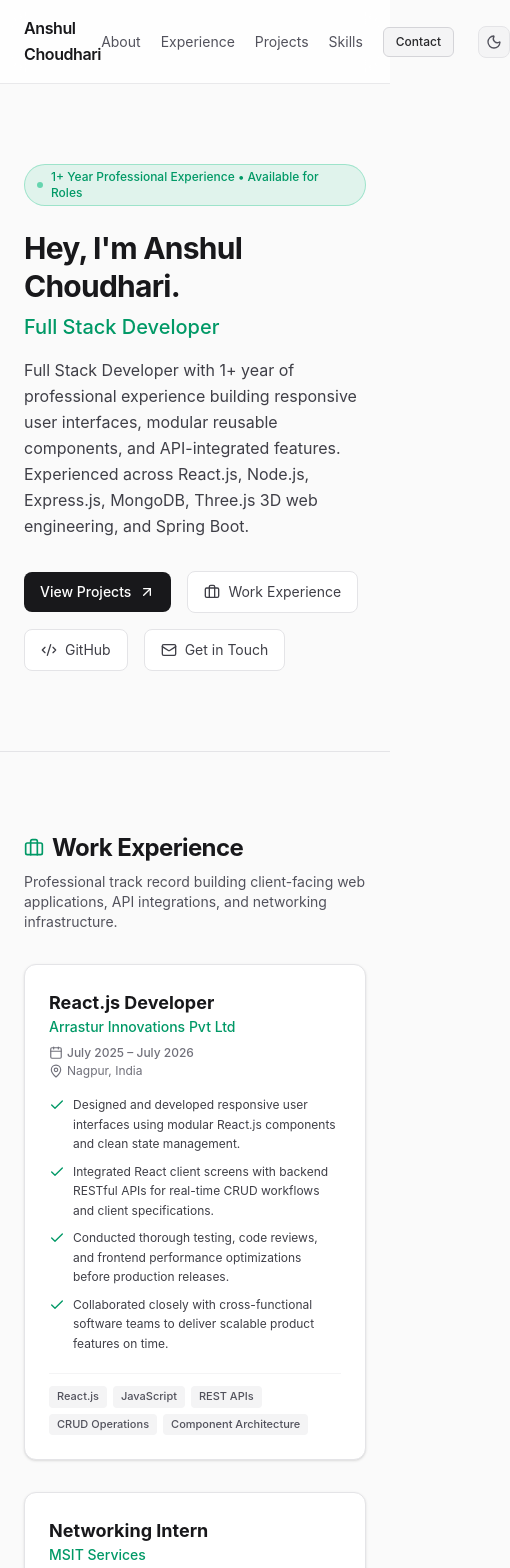
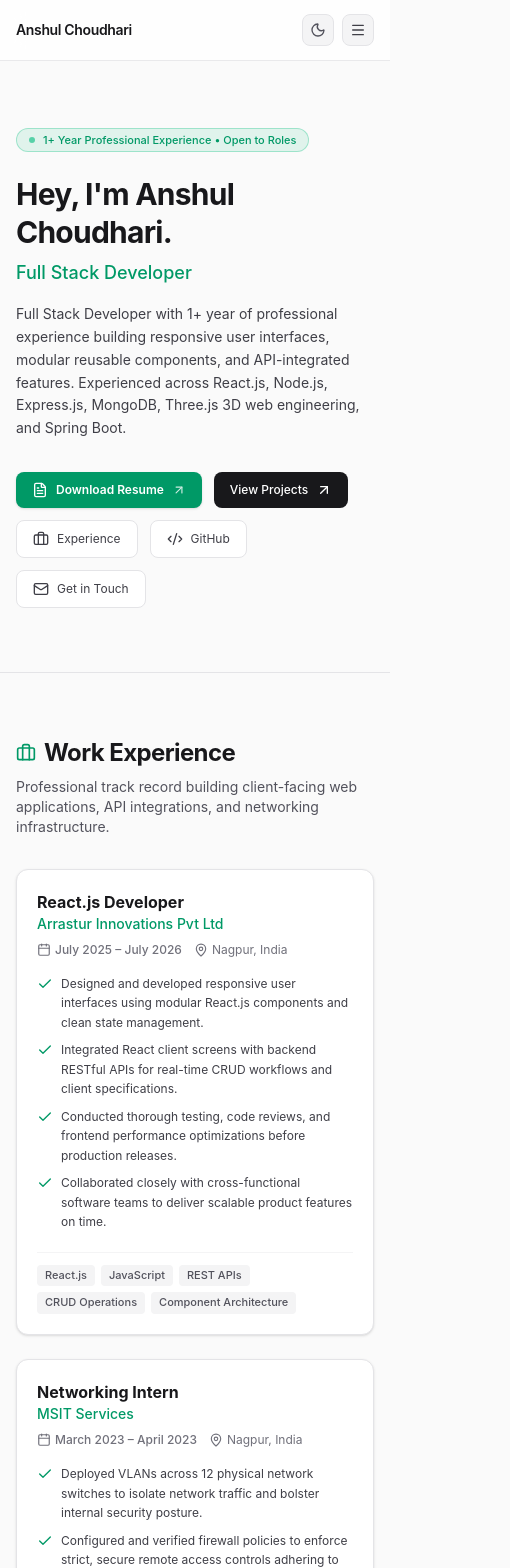
Before and after one commit to anshulchaudhari001/Portfolio, a Next.js app: page / in a window 390 px wide. Shown: the top 1568 px of the page, 510 px wide, since content can reach past the window. Built offline with nearby package versions, Linux system fonts and the light colour scheme.

Commit message:
feat: add resume, live links, and full mobile & tablet responsiveness

```diff
--- a/src/components/Contact.tsx
+++ b/src/components/Contact.tsx
@@ -21,27 +21,29 @@ export function Contact() {
   };
 
   return (
-    <section id="contact" className="py-20 scroll-mt-16">
-      <div className="mx-auto max-w-4xl px-6">
-        <h2 className="text-2xl font-bold tracking-tight text-zinc-900 dark:text-white">Let&apos;s Connect</h2>
-        <p className="mt-2 text-sm text-zinc-600 dark:text-zinc-400 max-w-xl leading-relaxed">
+    <section id="contact" className="py-16 sm:py-20 scroll-mt-16">
+      <div className="mx-auto max-w-4xl px-4 sm:px-6">
+        <h2 className="text-2xl sm:text-3xl font-bold tracking-tight text-zinc-900 dark:text-white">
+          Let&apos;s Connect
+        </h2>
+        <p className="mt-2 text-sm sm:text-base text-zinc-600 dark:text-zinc-400 max-w-xl leading-relaxed">
           I&apos;m currently open to full-time Software Engineer and React.js Developer roles.
           Whether you want to discuss a job opening, a project collaboration, or review technical architectures, feel free to reach out.
         </p>
 
-        <div className="mt-8 flex flex-wrap items-center gap-3 text-sm">
+        <div className="mt-8 flex flex-col sm:flex-row flex-wrap items-stretch sm:items-center gap-3 text-sm">
           {/* Email button */}
-          <div className="inline-flex items-center rounded-lg border border-zinc-200 dark:border-zinc-800 bg-white dark:bg-zinc-900/60 overflow-hidden">
+          <div className="flex items-center justify-between rounded-lg border border-zinc-200 dark:border-zinc-800 bg-white dark:bg-zinc-900/60 overflow-hidden">
             <a
               href={`mailto:${PERSONAL_INFO.email}`}
-              className="inline-flex items-center space-x-2 px-3.5 py-2.5 text-zinc-800 dark:text-zinc-200 hover:text-zinc-950 dark:hover:text-white transition-colors"
+              className="inline-flex items-center space-x-2 px-3.5 py-2.5 text-xs sm:text-sm text-zinc-800 dark:text-zinc-200 hover:text-zinc-950 dark:hover:text-white transition-colors truncate"
             >
-              <Mail className="h-4 w-4 text-emerald-600 dark:text-emerald-400" />
-              <span>{PERSONAL_INFO.email}</span>
+              <Mail className="h-4 w-4 text-emerald-600 dark:text-emerald-400 shrink-0" />
+              <span className="truncate">{PERSONAL_INFO.email}</span>
             </a>
             <button
               onClick={handleCopyEmail}
-              className="px-3 py-2.5 border-l border-zinc-200 dark:border-zinc-800 text-xs text-zinc-500 hover:text-zinc-800 dark:hover:text-zinc-200 transition-colors"
+              className="px-3 py-2.5 border-l border-zinc-200 dark:border-zinc-800 text-xs text-zinc-500 hover:text-zinc-800 dark:hover:text-zinc-200 transition-colors shrink-0"
               title="Copy Email"
             >
               {copiedEmail ? <Check className="h-3.5 w-3.5 text-emerald-500" /> : <Copy className="h-3.5 w-3.5" />}
@@ -49,46 +51,47 @@ export function Contact() {
           </div>
 
           {/* Phone button */}
-          <div className="inline-flex items-center rounded-lg border border-zinc-200 dark:border-zinc-800 bg-white dark:bg-zinc-900/60 overflow-hidden">
+          <div className="flex items-center justify-between rounded-lg border border-zinc-200 dark:border-zinc-800 bg-white dark:bg-zinc-900/60 overflow-hidden">
             <a
               href={`tel:${PERSONAL_INFO.phone.replace(/[^0-9+]/g, "")}`}
-              className="inline-flex items-center space-x-2 px-3.5 py-2.5 text-zinc-800 dark:text-zinc-200 hover:text-zinc-950 dark:hover:text-white transition-colors"
+              className="inline-flex items-center space-x-2 px-3.5 py-2.5 text-xs sm:text-sm text-zinc-800 dark:text-zinc-200 hover:text-zinc-950 dark:hover:text-white transition-colors"
             >
-              <Phone className="h-4 w-4 text-emerald-600 dark:text-emerald-400" />
+              <Phone className="h-4 w-4 text-emerald-600 dark:text-emerald-400 shrink-0" />
               <span>{PERSONAL_INFO.phone}</span>
             </a>
             <button
               onClick={handleCopyPhone}
-              className="px-3 py-2.5 border-l border-zinc-200 dark:border-zinc-800 text-xs text-zinc-500 hover:text-zinc-800 dark:hover:text-zinc-200 transition-colors"
+              className="px-3 py-2.5 border-l border-zinc-200 dark:border-zinc-800 text-xs text-zinc-500 hover:text-zinc-800 dark:hover:text-zinc-200 transition-colors shrink-0"
               title="Copy Phone Number"
             >
               {copiedPhone ? <Check className="h-3.5 w-3.5 text-emerald-500" /> : <Copy className="h-3.5 w-3.5" />}
             </button>
           </div>
 
-          {/* GitHub */}
+          {/* Links */}
+          <div className="flex items-center gap-3">
             <a
               href={PERSONAL_INFO.github}
               target="_blank"
               rel="noreferrer"
-            className="inline-flex items-center space-x-2 rounded-lg border border-zinc-200 dark:border-zinc-800 bg-white dark:bg-zinc-900/60 px-4 py-2.5 text-zinc-700 dark:text-zinc-300 hover:border-zinc-400 dark:hover:border-zinc-700 hover:text-zinc-950 dark:hover:text-white transition-colors"
+              className="flex-1 sm:flex-none inline-flex justify-center items-center space-x-2 rounded-lg border border-zinc-200 dark:border-zinc-800 bg-white dark:bg-zinc-900/60 px-4 py-2.5 text-xs sm:text-sm text-zinc-700 dark:text-zinc-300 hover:border-zinc-400 dark:hover:border-zinc-700 hover:text-zinc-950 dark:hover:text-white transition-colors"
             >
               <Code2 className="h-4 w-4" />
               <span>GitHub</span>
               <ArrowUpRight className="h-3 w-3 opacity-60" />
             </a>
 
-          {/* LinkedIn */}
             <a
               href={PERSONAL_INFO.linkedin}
               target="_blank"
               rel="noreferrer"
-            className="inline-flex items-center space-x-2 rounded-lg border border-zinc-200 dark:border-zinc-800 bg-white dark:bg-zinc-900/60 px-4 py-2.5 text-zinc-700 dark:text-zinc-300 hover:border-zinc-400 dark:hover:border-zinc-700 hover:text-zinc-950 dark:hover:text-white transition-colors"
+              className="flex-1 sm:flex-none inline-flex justify-center items-center space-x-2 rounded-lg border border-zinc-200 dark:border-zinc-800 bg-white dark:bg-zinc-900/60 px-4 py-2.5 text-xs sm:text-sm text-zinc-700 dark:text-zinc-300 hover:border-zinc-400 dark:hover:border-zinc-700 hover:text-zinc-950 dark:hover:text-white transition-colors"
             >
               <Globe className="h-4 w-4" />
               <span>LinkedIn</span>
               <ArrowUpRight className="h-3 w-3 opacity-60" />
             </a>
+          </div>
         </div>
 
         <div className="mt-16 pt-8 border-t border-zinc-200 dark:border-zinc-900 text-xs text-zinc-500 flex flex-col sm:flex-row items-center justify-between gap-2">
--- a/src/components/ExperienceSection.tsx
+++ b/src/components/ExperienceSection.tsx
@@ -6,29 +6,29 @@ import { Briefcase, GraduationCap, MapPin, Calendar, Check } from "lucide-react"
 
 export function ExperienceSection() {
   return (
-    <section id="experience" className="py-20 border-b border-zinc-200 dark:border-zinc-800/60">
-      <div className="mx-auto max-w-4xl px-6">
+    <section id="experience" className="py-16 sm:py-20 border-b border-zinc-200 dark:border-zinc-800/60 scroll-mt-16">
+      <div className="mx-auto max-w-4xl px-4 sm:px-6">
         {/* Work Experience */}
         <div>
           <div className="flex items-center space-x-2 text-emerald-600 dark:text-emerald-400 mb-2">
             <Briefcase className="h-5 w-5" />
-            <h2 className="text-2xl font-bold tracking-tight text-zinc-900 dark:text-white">
+            <h2 className="text-2xl sm:text-3xl font-bold tracking-tight text-zinc-900 dark:text-white">
               Work Experience
             </h2>
           </div>
-          <p className="text-sm text-zinc-600 dark:text-zinc-400">
+          <p className="text-sm sm:text-base text-zinc-600 dark:text-zinc-400">
             Professional track record building client-facing web applications, API integrations, and networking infrastructure.
           </p>
 
-          <div className="mt-8 space-y-8">
+          <div className="mt-8 space-y-6 sm:space-y-8">
             {EXPERIENCES.map((exp, idx) => (
               <div
                 key={idx}
-                className="rounded-xl border border-zinc-200 dark:border-zinc-800/80 bg-white dark:bg-zinc-900/40 p-6 sm:p-7 shadow-sm dark:shadow-none"
+                className="rounded-xl border border-zinc-200 dark:border-zinc-800/80 bg-white dark:bg-zinc-900/40 p-5 sm:p-7 shadow-sm dark:shadow-none"
               >
-                <div className="flex flex-wrap items-start justify-between gap-2">
+                <div className="flex flex-col sm:flex-row sm:items-start justify-between gap-1 sm:gap-2">
                   <div>
-                    <h3 className="text-lg font-bold text-zinc-900 dark:text-white">
+                    <h3 className="text-base sm:text-lg font-bold text-zinc-900 dark:text-white">
                       {exp.role}
                     </h3>
                     <div className="text-sm font-medium text-emerald-600 dark:text-emerald-400">
@@ -36,12 +36,12 @@ export function ExperienceSection() {
                     </div>
                   </div>
 
-                  <div className="flex flex-col sm:items-end text-xs text-zinc-500 dark:text-zinc-400">
+                  <div className="flex flex-row sm:flex-col sm:items-end gap-3 sm:gap-0.5 text-xs text-zinc-500 dark:text-zinc-400 mt-1 sm:mt-0">
                     <span className="flex items-center space-x-1 font-medium">
                       <Calendar className="h-3.5 w-3.5" />
                       <span>{exp.period}</span>
                     </span>
-                    <span className="flex items-center space-x-1 mt-0.5">
+                    <span className="flex items-center space-x-1">
                       <MapPin className="h-3.5 w-3.5" />
                       <span>{exp.location}</span>
                     </span>
@@ -79,7 +79,7 @@ export function ExperienceSection() {
         <div className="mt-16 pt-12 border-t border-zinc-200/60 dark:border-zinc-800/40">
           <div className="flex items-center space-x-2 text-emerald-600 dark:text-emerald-400 mb-2">
             <GraduationCap className="h-5 w-5" />
-            <h3 className="text-xl font-bold tracking-tight text-zinc-900 dark:text-white">
+            <h3 className="text-xl sm:text-2xl font-bold tracking-tight text-zinc-900 dark:text-white">
               Education
             </h3>
           </div>
@@ -88,22 +88,22 @@ export function ExperienceSection() {
             {EDUCATION_DATA.map((edu, idx) => (
               <div
                 key={idx}
-                className="rounded-xl border border-zinc-200 dark:border-zinc-800/80 bg-white dark:bg-zinc-900/40 p-6 shadow-sm dark:shadow-none flex flex-wrap items-center justify-between gap-4"
+                className="rounded-xl border border-zinc-200 dark:border-zinc-800/80 bg-white dark:bg-zinc-900/40 p-5 sm:p-6 shadow-sm dark:shadow-none flex flex-col sm:flex-row sm:items-center justify-between gap-4"
               >
                 <div>
                   <h4 className="text-base font-bold text-zinc-900 dark:text-white">
                     {edu.degree}
                   </h4>
-                  <p className="text-sm text-zinc-600 dark:text-zinc-400 mt-0.5">
+                  <p className="text-xs sm:text-sm text-zinc-600 dark:text-zinc-400 mt-0.5">
                     {edu.institution} &bull; {edu.location}
                   </p>
                 </div>
 
-                <div className="text-left sm:text-right">
+                <div className="flex sm:flex-col items-center sm:items-end justify-between sm:justify-start">
                   <span className="inline-block rounded-md bg-emerald-500/10 border border-emerald-500/20 px-2.5 py-1 text-xs font-semibold text-emerald-600 dark:text-emerald-400">
                     {edu.score}
                   </span>
-                  <div className="text-xs text-zinc-500 mt-1">{edu.year}</div>
+                  <div className="text-xs text-zinc-500 sm:mt-1">{edu.year}</div>
                 </div>
               </div>
             ))}
--- a/src/components/Hero.tsx
+++ b/src/components/Hero.tsx
@@ -2,55 +2,72 @@
 
 import React from "react";
 import { PERSONAL_INFO } from "@/data/portfolioData";
-import { ArrowUpRight, Code2, Mail, Phone, Briefcase } from "lucide-react";
+import { ArrowUpRight, Code2, Mail, FileText, Briefcase } from "lucide-react";
 
 export function Hero() {
   return (
-    <section id="about" className="py-20 border-b border-zinc-200 dark:border-zinc-800/60">
-      <div className="mx-auto max-w-4xl px-6">
+    <section id="about" className="py-16 sm:py-24 border-b border-zinc-200 dark:border-zinc-800/60">
+      <div className="mx-auto max-w-4xl px-4 sm:px-6">
         <div className="inline-flex items-center space-x-2 rounded-full border border-emerald-500/30 bg-emerald-500/10 px-3 py-1 text-xs text-emerald-600 dark:text-emerald-400 mb-6">
           <span className="h-1.5 w-1.5 rounded-full bg-emerald-500 dark:bg-emerald-400 animate-pulse"></span>
-          <span className="font-medium">1+ Year Professional Experience &bull; Available for Roles</span>
+          <span className="font-medium text-[11px] sm:text-xs">
+            1+ Year Professional Experience &bull; Open to Roles
+          </span>
         </div>
 
         <h1 className="text-3xl sm:text-5xl font-bold tracking-tight text-zinc-900 dark:text-white leading-tight">
           Hey, I&apos;m {PERSONAL_INFO.name}.
         </h1>
-        <p className="mt-2 text-xl font-medium text-emerald-600 dark:text-emerald-400">
+        <p className="mt-2 text-lg sm:text-xl font-medium text-emerald-600 dark:text-emerald-400">
           {PERSONAL_INFO.role}
         </p>
 
-        <p className="mt-4 text-base sm:text-lg text-zinc-700 dark:text-zinc-300 font-normal leading-relaxed">
+        <p className="mt-4 text-sm sm:text-base md:text-lg text-zinc-700 dark:text-zinc-300 font-normal leading-relaxed">
           {PERSONAL_INFO.summary}
         </p>
 
-        <div className="mt-8 flex flex-wrap items-center gap-4">
+        {/* Action Buttons - Fully responsive grid/flex */}
+        <div className="mt-8 flex flex-wrap items-center gap-3 sm:gap-4">
+          <a
+            href={PERSONAL_INFO.resumeUrl}
+            target="_blank"
+            rel="noreferrer"
+            className="inline-flex items-center space-x-2 rounded-lg bg-emerald-600 dark:bg-emerald-500 px-4 py-2.5 text-xs sm:text-sm font-semibold text-white dark:text-zinc-950 hover:bg-emerald-500 dark:hover:bg-emerald-400 transition-colors shadow-sm"
+          >
+            <FileText className="h-4 w-4" />
+            <span>Download Resume</span>
+            <ArrowUpRight className="h-3.5 w-3.5 opacity-80" />
+          </a>
+
           <a
             href="#projects"
-            className="inline-flex items-center space-x-2 rounded-lg bg-zinc-900 dark:bg-zinc-100 px-4 py-2.5 text-sm font-medium text-white dark:text-zinc-950 hover:bg-zinc-800 dark:hover:bg-white transition-colors"
+            className="inline-flex items-center space-x-2 rounded-lg bg-zinc-900 dark:bg-zinc-100 px-4 py-2.5 text-xs sm:text-sm font-medium text-white dark:text-zinc-950 hover:bg-zinc-800 dark:hover:bg-white transition-colors"
           >
             <span>View Projects</span>
             <ArrowUpRight className="h-4 w-4" />
           </a>
+
           <a
             href="#experience"
-            className="inline-flex items-center space-x-2 rounded-lg border border-zinc-200 dark:border-zinc-800 bg-white dark:bg-zinc-900/60 px-4 py-2.5 text-sm text-zinc-700 dark:text-zinc-300 hover:border-zinc-400 dark:hover:border-zinc-700 hover:text-zinc-950 dark:hover:text-white transition-colors"
+            className="inline-flex items-center space-x-2 rounded-lg border border-zinc-200 dark:border-zinc-800 bg-white dark:bg-zinc-900/60 px-4 py-2.5 text-xs sm:text-sm text-zinc-700 dark:text-zinc-300 hover:border-zinc-400 dark:hover:border-zinc-700 hover:text-zinc-950 dark:hover:text-white transition-colors"
           >
             <Briefcase className="h-4 w-4" />
-            <span>Work Experience</span>
+            <span>Experience</span>
           </a>
+
           <a
             href={PERSONAL_INFO.github}
             target="_blank"
             rel="noreferrer"
-            className="inline-flex items-center space-x-2 rounded-lg border border-zinc-200 dark:border-zinc-800 bg-white dark:bg-zinc-900/60 px-4 py-2.5 text-sm text-zinc-700 dark:text-zinc-300 hover:border-zinc-400 dark:hover:border-zinc-700 hover:text-zinc-950 dark:hover:text-white transition-colors"
+            className="inline-flex items-center space-x-2 rounded-lg border border-zinc-200 dark:border-zinc-800 bg-white dark:bg-zinc-900/60 px-4 py-2.5 text-xs sm:text-sm text-zinc-700 dark:text-zinc-300 hover:border-zinc-400 dark:hover:border-zinc-700 hover:text-zinc-950 dark:hover:text-white transition-colors"
           >
             <Code2 className="h-4 w-4" />
             <span>GitHub</span>
           </a>
+
           <a
             href="#contact"
-            className="inline-flex items-center space-x-2 rounded-lg border border-zinc-200 dark:border-zinc-800 bg-white dark:bg-zinc-900/60 px-4 py-2.5 text-sm text-zinc-700 dark:text-zinc-300 hover:border-zinc-400 dark:hover:border-zinc-700 hover:text-zinc-950 dark:hover:text-white transition-colors"
+            className="inline-flex items-center space-x-2 rounded-lg border border-zinc-200 dark:border-zinc-800 bg-white dark:bg-zinc-900/60 px-4 py-2.5 text-xs sm:text-sm text-zinc-700 dark:text-zinc-300 hover:border-zinc-400 dark:hover:border-zinc-700 hover:text-zinc-950 dark:hover:text-white transition-colors"
           >
             <Mail className="h-4 w-4" />
             <span>Get in Touch</span>
--- a/src/components/Navigation.tsx
+++ b/src/components/Navigation.tsx
@@ -1,20 +1,26 @@
 "use client";
 
-import React from "react";
+import React, { useState } from "react";
 import { ThemeToggle } from "@/components/ThemeToggle";
+import { Menu, X } from "lucide-react";
 
 export function Navigation() {
+  const [mobileMenuOpen, setMobileMenuOpen] = useState(false);
+
+  const closeMenu = () => setMobileMenuOpen(false);
+
   return (
     <header className="sticky top-0 z-50 w-full border-b border-zinc-200/80 dark:border-zinc-800/80 bg-white/80 dark:bg-[#090a0b]/80 backdrop-blur-md transition-colors">
-      <div className="mx-auto flex max-w-4xl items-center justify-between px-6 py-4">
+      <div className="mx-auto flex max-w-4xl items-center justify-between px-4 sm:px-6 py-3.5">
         <a
           href="#"
-          className="font-semibold text-zinc-900 dark:text-zinc-100 hover:text-zinc-600 dark:hover:text-white transition-colors tracking-tight"
+          className="font-semibold text-zinc-900 dark:text-zinc-100 hover:text-zinc-600 dark:hover:text-white transition-colors tracking-tight text-sm sm:text-base"
         >
           Anshul Choudhari
         </a>
 
-        <div className="flex items-center space-x-6">
+        {/* Desktop Navigation */}
+        <div className="hidden md:flex items-center space-x-6">
           <nav className="flex items-center space-x-5 text-sm text-zinc-600 dark:text-zinc-400">
             <a href="#about" className="hover:text-zinc-900 dark:hover:text-zinc-100 transition-colors">
               About
@@ -36,10 +42,64 @@ export function Navigation() {
             </a>
           </nav>
 
-          {/* Day / Night Theme Toggle */}
           <ThemeToggle />
         </div>
+
+        {/* Mobile / Tablet Controls */}
+        <div className="flex items-center space-x-2 md:hidden">
+          <ThemeToggle />
+          <button
+            onClick={() => setMobileMenuOpen(!mobileMenuOpen)}
+            className="flex h-8 w-8 items-center justify-center rounded-lg border border-zinc-200 dark:border-zinc-800 bg-zinc-100 dark:bg-zinc-900 text-zinc-700 dark:text-zinc-200"
+            aria-label="Toggle Navigation Menu"
+          >
+            {mobileMenuOpen ? <X className="h-4 w-4" /> : <Menu className="h-4 w-4" />}
+          </button>
+        </div>
       </div>
+
+      {/* Mobile Dropdown Menu */}
+      {mobileMenuOpen && (
+        <div className="md:hidden border-b border-zinc-200 dark:border-zinc-800 bg-white/95 dark:bg-[#090a0b]/95 backdrop-blur-md px-4 py-4 space-y-3">
+          <nav className="flex flex-col space-y-2.5 text-sm font-medium text-zinc-700 dark:text-zinc-300">
+            <a
+              href="#about"
+              onClick={closeMenu}
+              className="px-2 py-1.5 rounded-md hover:bg-zinc-100 dark:hover:bg-zinc-900 transition-colors"
+            >
+              About
+            </a>
+            <a
+              href="#experience"
+              onClick={closeMenu}
+              className="px-2 py-1.5 rounded-md hover:bg-zinc-100 dark:hover:bg-zinc-900 transition-colors"
+            >
+              Experience
+            </a>
+            <a
+              href="#projects"
+              onClick={closeMenu}
+              className="px-2 py-1.5 rounded-md hover:bg-zinc-100 dark:hover:bg-zinc-900 transition-colors"
+            >
+              Projects
+            </a>
+            <a
+              href="#skills"
+              onClick={closeMenu}
+              className="px-2 py-1.5 rounded-md hover:bg-zinc-100 dark:hover:bg-zinc-900 transition-colors"
+            >
+              Skills
+            </a>
+            <a
+              href="#contact"
+              onClick={closeMenu}
+              className="px-2 py-1.5 rounded-md text-emerald-600 dark:text-emerald-400 font-semibold"
+            >
+              Contact Me &rarr;
+            </a>
+          </nav>
+        </div>
+      )}
     </header>
   );
 }
--- a/src/data/portfolioData.ts
+++ b/src/data/portfolioData.ts
@@ -33,7 +33,8 @@ export const PERSONAL_INFO = {
   email: "anshulchaudhari97@gmail.com",
   phone: "+91-9579182784",
   github: "https://github.com/anshulchaudhari001",
-  linkedin: "https://www.linkedin.com/in/anshul-chaudhari-599187212/", // Placeholder or direct URL
+  linkedin: "https://www.linkedin.com/in/anshul-choudhari-aa1046230/",
+  resumeUrl: "https://drive.google.com/file/d/1Mu9XSt2vcSVRoRnCTHsoeEGkjhKgaX9c/view?usp=sharing",
   summary:
     "Full Stack Developer with 1+ year of professional experience building responsive user interfaces, modular reusable components, and API-integrated features. Experienced across React.js, Node.js, Express.js, MongoDB, Three.js 3D web engineering, and Spring Boot.",
 };
@@ -99,7 +100,8 @@ export const PROJECTS: Project[] = [
       "Fully responsive layout optimized for mobile touch gestures and desktop controls",
     ],
     techStack: ["HTML5", "CSS3", "JavaScript", "Three.js", "GSAP", "WebGL"],
-    githubUrl: "https://github.com/anshulchaudhari001",
+    githubUrl: "https://github.com/anshulchaudhari001/Flyora-Aerospace",
+    liveUrl: "https://anshulchaudhari001.github.io/Flyora-Aerospace/",
   },
 ];
 
```
Lines whose indentation alone changed are shown as unchanged.
